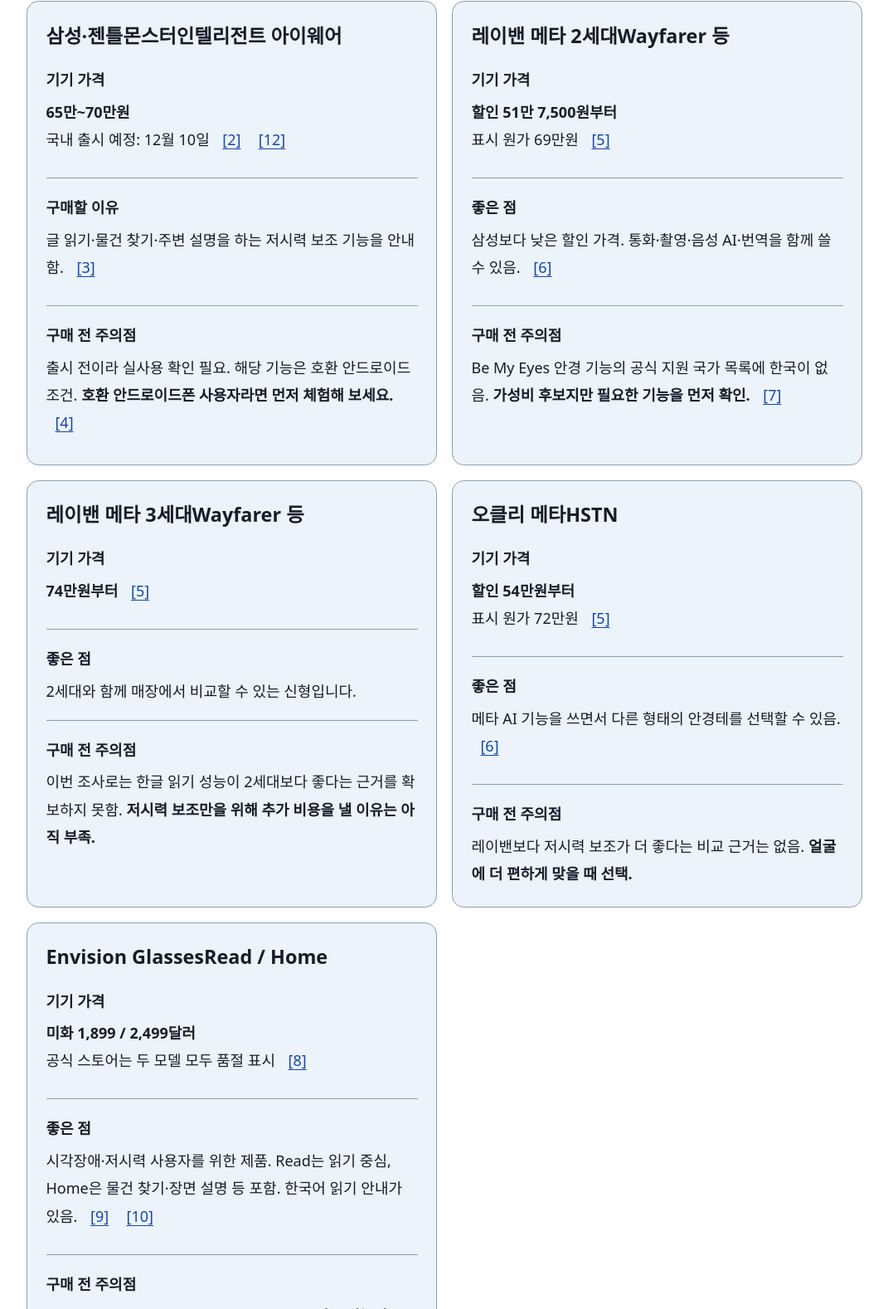
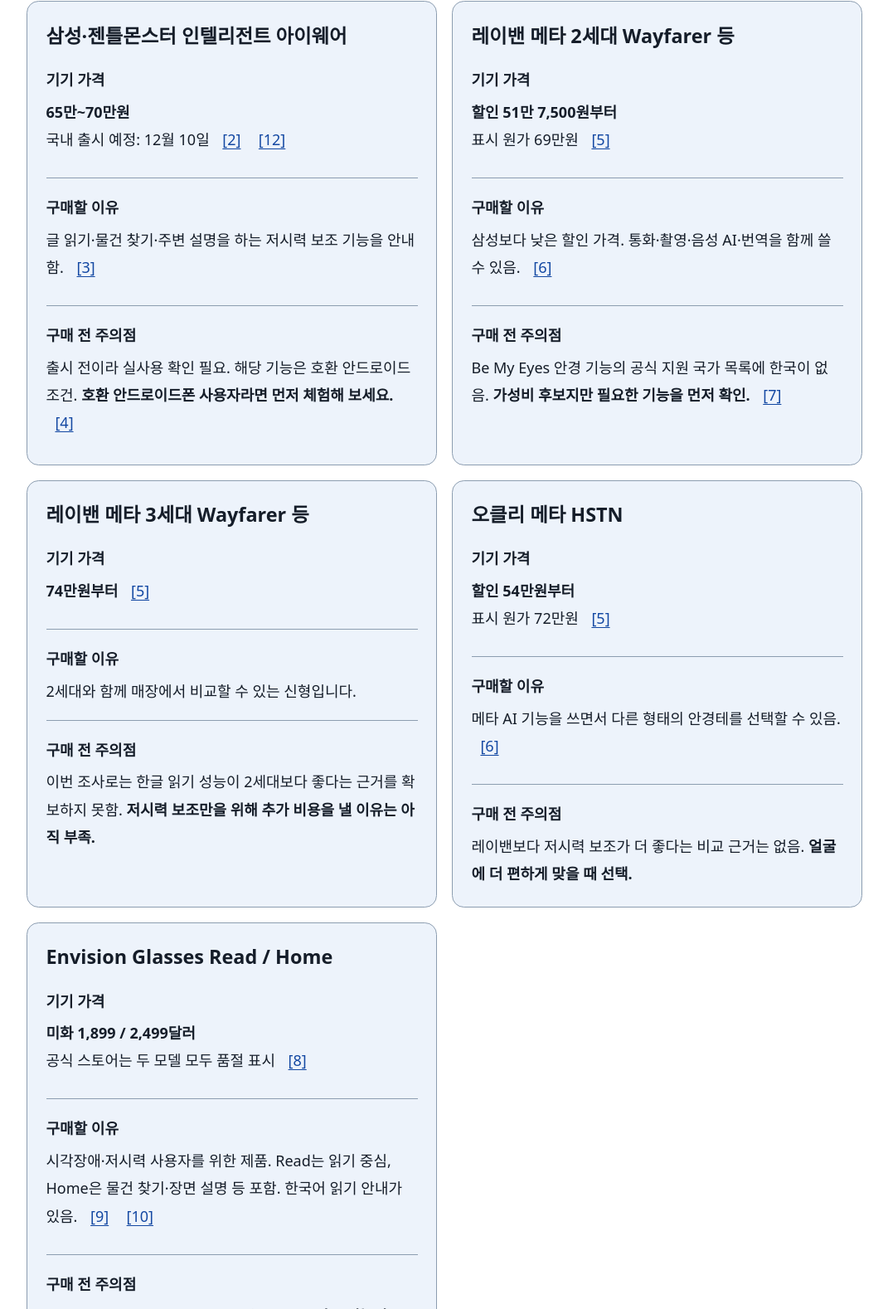
Before and after one commit to lsc4719/github-pages, a plain HTML site: page reports/samsung-gentle-monster-low-vision/index.html in a window 1280 px wide. Shown: the part 2129-3707 px from the top of the page at 83% size, without its empty margins (104-1175 px from the left). Drawn offline with Linux system fonts and the light colour scheme.

Commit message:
Keep product headings and purchase labels readable

```diff
--- a/reports/samsung-gentle-monster-low-vision/index.html
+++ b/reports/samsung-gentle-monster-low-vision/index.html
@@ -34,11 +34,11 @@ a[href^="#s"]{display:inline-block;min-height:44px;min-width:44px;text-align:cen
 <p><strong>현재 정보만으로 “저시력자에게 무조건 가장 좋은 안경”을 정할 수는 없습니다.</strong> 한국어 읽기 정확도를 같은 조건에서 비교한 자료를 확보하지 못했기 때문입니다. 위 추천은 구매 순위보다 <strong>먼저 체험할 순서</strong>로 받아들이면 됩니다.</p></section>
 <section><h2>스마트 안경은 무엇을 해 주나요?</h2><p>쉽게 말해 <strong>“작은 카메라와 스피커가 달린 안경”</strong>입니다. 앞에 있는 것을 카메라로 보고, 질문하면 말로 답해 줍니다. 예를 들어 메뉴판을 향해 “이 글을 읽어 줘”라고 말하는 방식입니다.</p><p>눈 자체를 좋아지게 하는 제품은 아닙니다. 잘 안 보이는 정보를 <strong>소리로 대신 알려 주는 도구</strong>에 가깝습니다. AI는 틀릴 수 있으므로 약 용량, 알레르기 표시, 차가 오는지 같은 중요한 판단은 안경의 답만 믿으면 안 됩니다. Google도 시각 설명 기능을 지팡이 대체·안전 보행·장애물 탐지 용도로 쓰지 말라고 안내합니다. <a href="#s4">[4]</a></p></section>
 <section id="compare"><h2>제품별로 살펴보세요</h2><p><strong>가격 확인일: 2026년 11월 20일.</strong> “부터”는 가장 저렴한 옵션 기준입니다. 도수 렌즈를 넣은 최종 결제금액은 아닙니다. 할인은 끝나거나 재고에 따라 달라질 수 있습니다.</p>
-<p class="group-label">국내 생활과 저시력 보조 용도를 기준으로 비교</p><div class="cards"><article class="product-card"><h3>삼성·젠틀몬스터<br>인텔리전트 아이웨어</h3><dl><div><dt>기기 가격</dt><dd><strong>65만~70만원</strong><br>국내 출시 예정: 12월 10일 <a href="#s2">[2]</a> <a href="#s12">[12]</a></dd></div><div><dt>구매할 이유</dt><dd>글 읽기·물건 찾기·주변 설명을 하는 저시력 보조 기능을 안내함. <a href="#s3">[3]</a></dd></div><div><dt>구매 전 주의점</dt><dd>출시 전이라 실사용 확인 필요. 해당 기능은 호환 안드로이드 조건. <strong>호환 안드로이드폰 사용자라면 먼저 체험해 보세요.</strong> <a href="#s4">[4]</a></dd></div></dl></article>
-<article class="product-card"><h3>레이밴 메타 2세대<br>Wayfarer 등</h3><dl><div><dt>기기 가격</dt><dd><strong>할인 51만 7,500원부터</strong><br>표시 원가 69만원 <a href="#s5">[5]</a></dd></div><div><dt>좋은 점</dt><dd>삼성보다 낮은 할인 가격. 통화·촬영·음성 AI·번역을 함께 쓸 수 있음. <a href="#s6">[6]</a></dd></div><div><dt>구매 전 주의점</dt><dd>Be My Eyes 안경 기능의 공식 지원 국가 목록에 한국이 없음. <strong>가성비 후보지만 필요한 기능을 먼저 확인.</strong> <a href="#s7">[7]</a></dd></div></dl></article>
-<article class="product-card"><h3>레이밴 메타 3세대<br>Wayfarer 등</h3><dl><div><dt>기기 가격</dt><dd><strong>74만원부터</strong> <a href="#s5">[5]</a></dd></div><div><dt>좋은 점</dt><dd>2세대와 함께 매장에서 비교할 수 있는 신형입니다.</dd></div><div><dt>구매 전 주의점</dt><dd>이번 조사로는 한글 읽기 성능이 2세대보다 좋다는 근거를 확보하지 못함. <strong>저시력 보조만을 위해 추가 비용을 낼 이유는 아직 부족.</strong></dd></div></dl></article>
-<article class="product-card"><h3>오클리 메타<br>HSTN</h3><dl><div><dt>기기 가격</dt><dd><strong>할인 54만원부터</strong><br>표시 원가 72만원 <a href="#s5">[5]</a></dd></div><div><dt>좋은 점</dt><dd>메타 AI 기능을 쓰면서 다른 형태의 안경테를 선택할 수 있음. <a href="#s6">[6]</a></dd></div><div><dt>구매 전 주의점</dt><dd>레이밴보다 저시력 보조가 더 좋다는 비교 근거는 없음. <strong>얼굴에 더 편하게 맞을 때 선택.</strong></dd></div></dl></article>
-<article class="product-card"><h3>Envision Glasses<br>Read / Home</h3><dl><div><dt>기기 가격</dt><dd><strong>미화 1,899 / 2,499달러</strong><br>공식 스토어는 두 모델 모두 품절 표시 <a href="#s8">[8]</a></dd></div><div><dt>좋은 점</dt><dd>시각장애·저시력 사용자를 위한 제품. Read는 읽기 중심, Home은 물건 찾기·장면 설명 등 포함. 한국어 읽기 안내가 있음. <a href="#s9">[9]</a> <a href="#s10">[10]</a></dd></div><div><dt>구매 전 주의점</dt><dd>가격 부담이 크고 구매·수리 경로 확인 필요. <strong>전문 기능이 꼭 필요할 때 판매처 상담 후 검토.</strong></dd></div></dl></article></div>
+<p class="group-label">국내 생활과 저시력 보조 용도를 기준으로 비교</p><div class="cards"><article class="product-card"><h3>삼성·젠틀몬스터 인텔리전트 아이웨어</h3><dl><div><dt>기기 가격</dt><dd><strong>65만~70만원</strong><br>국내 출시 예정: 12월 10일 <a href="#s2">[2]</a> <a href="#s12">[12]</a></dd></div><div><dt>구매할 이유</dt><dd>글 읽기·물건 찾기·주변 설명을 하는 저시력 보조 기능을 안내함. <a href="#s3">[3]</a></dd></div><div><dt>구매 전 주의점</dt><dd>출시 전이라 실사용 확인 필요. 해당 기능은 호환 안드로이드 조건. <strong>호환 안드로이드폰 사용자라면 먼저 체험해 보세요.</strong> <a href="#s4">[4]</a></dd></div></dl></article>
+<article class="product-card"><h3>레이밴 메타 2세대 Wayfarer 등</h3><dl><div><dt>기기 가격</dt><dd><strong>할인 51만 7,500원부터</strong><br>표시 원가 69만원 <a href="#s5">[5]</a></dd></div><div><dt>구매할 이유</dt><dd>삼성보다 낮은 할인 가격. 통화·촬영·음성 AI·번역을 함께 쓸 수 있음. <a href="#s6">[6]</a></dd></div><div><dt>구매 전 주의점</dt><dd>Be My Eyes 안경 기능의 공식 지원 국가 목록에 한국이 없음. <strong>가성비 후보지만 필요한 기능을 먼저 확인.</strong> <a href="#s7">[7]</a></dd></div></dl></article>
+<article class="product-card"><h3>레이밴 메타 3세대 Wayfarer 등</h3><dl><div><dt>기기 가격</dt><dd><strong>74만원부터</strong> <a href="#s5">[5]</a></dd></div><div><dt>구매할 이유</dt><dd>2세대와 함께 매장에서 비교할 수 있는 신형입니다.</dd></div><div><dt>구매 전 주의점</dt><dd>이번 조사로는 한글 읽기 성능이 2세대보다 좋다는 근거를 확보하지 못함. <strong>저시력 보조만을 위해 추가 비용을 낼 이유는 아직 부족.</strong></dd></div></dl></article>
+<article class="product-card"><h3>오클리 메타 HSTN</h3><dl><div><dt>기기 가격</dt><dd><strong>할인 54만원부터</strong><br>표시 원가 72만원 <a href="#s5">[5]</a></dd></div><div><dt>구매할 이유</dt><dd>메타 AI 기능을 쓰면서 다른 형태의 안경테를 선택할 수 있음. <a href="#s6">[6]</a></dd></div><div><dt>구매 전 주의점</dt><dd>레이밴보다 저시력 보조가 더 좋다는 비교 근거는 없음. <strong>얼굴에 더 편하게 맞을 때 선택.</strong></dd></div></dl></article>
+<article class="product-card"><h3>Envision Glasses Read / Home</h3><dl><div><dt>기기 가격</dt><dd><strong>미화 1,899 / 2,499달러</strong><br>공식 스토어는 두 모델 모두 품절 표시 <a href="#s8">[8]</a></dd></div><div><dt>구매할 이유</dt><dd>시각장애·저시력 사용자를 위한 제품. Read는 읽기 중심, Home은 물건 찾기·장면 설명 등 포함. 한국어 읽기 안내가 있음. <a href="#s9">[9]</a> <a href="#s10">[10]</a></dd></div><div><dt>구매 전 주의점</dt><dd>가격 부담이 크고 구매·수리 경로 확인 필요. <strong>전문 기능이 꼭 필요할 때 판매처 상담 후 검토.</strong></dd></div></dl></article></div>
 <p><strong>메타의 한국어 번역 지원과 한글 문서 낭독은 같은 것이 아닙니다.</strong> 한국어 번역이 된다고 해서 작은 한글이나 숫자를 정확히 읽어 준다고 단정하지 않았습니다. 또 Be My Eyes 스마트폰 앱이 한국에서 사용 가능하더라도, 안경에서 바로 연결하는 기능의 지원 범위는 별도로 봐야 합니다. <a href="#s6">[6]</a> <a href="#s7">[7]</a></p>
 <p>Envision의 한국어 읽기 지원도 메뉴·음성 명령·모든 기능이 한국어라는 뜻은 아닙니다. 실제 사용할 기능별로 확인해야 합니다. <a href="#s10">[10]</a></p></section>
 <section id="cost"><h2>실제로 드는 돈은 얼마나 될까요?</h2><div class="box"><strong>최종 비용 = 안경값 + 도수 렌즈·가공비 + 필요한 휴대폰·통신비 + 선택한 유료 서비스 비용</strong><br>이미 쓰는 휴대폰이 맞고 추가 요금이 없다면 새로 드는 비용이 줄어듭니다. 안경 때문에 휴대폰까지 바꿔야 한다면 추천 우선순위가 낮아집니다.</div>
```
